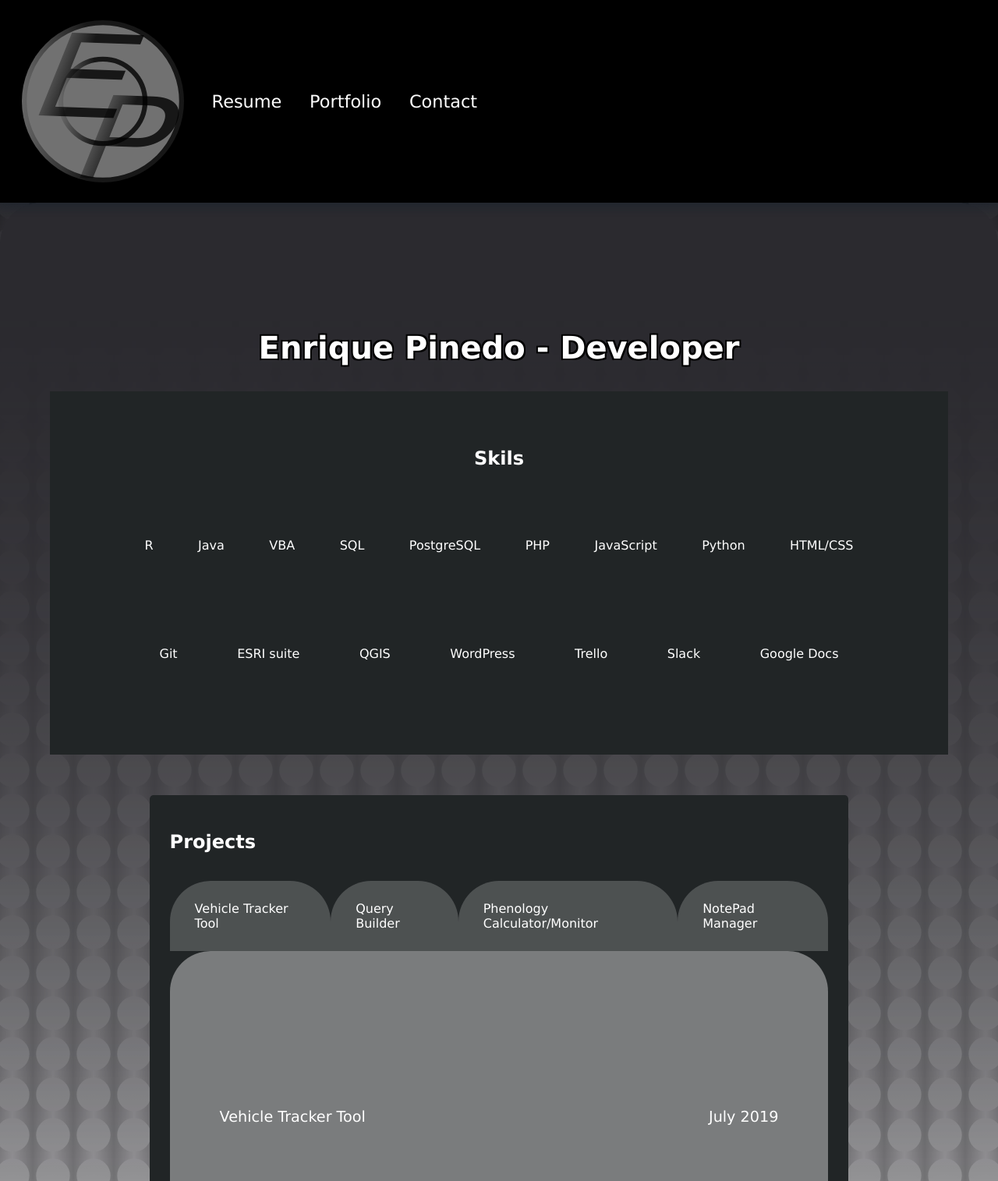
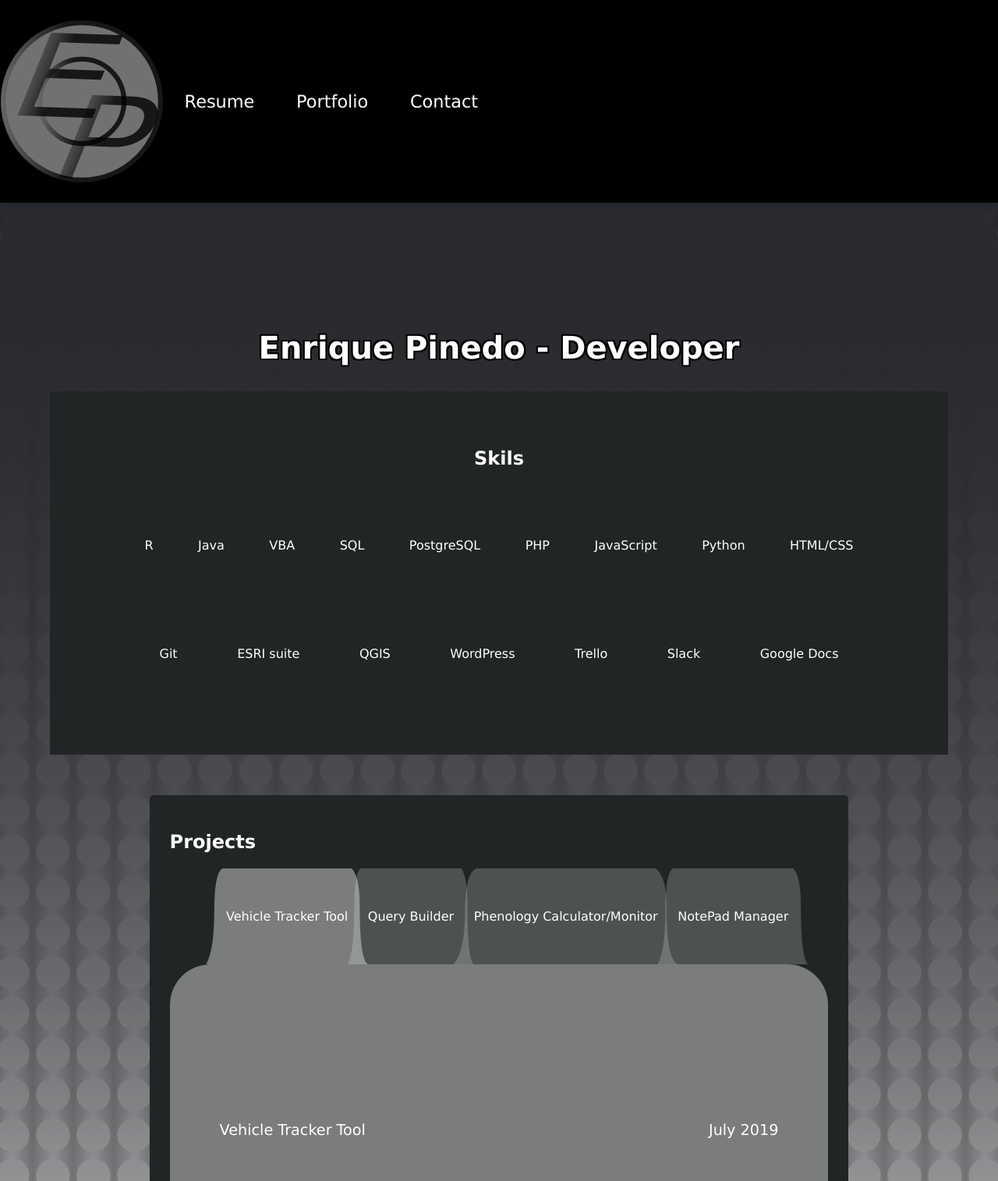
Before and after one commit to enrjon/enrjon.git.io, a PHP site: page /resume.html in a window 1280 px wide. Shown: the top 1515 px of the page at 78% size. Run offline with PHP 8.4, Linux system fonts and the light colour scheme.

Commit message:
folder tab svg added; mobile spacing update

```diff
--- a/css/resume.css
+++ b/css/resume.css
@@ -14,7 +14,6 @@ section.content {
     color: rgb(255, 255, 255);
     padding: 5vh 5vw;
 }
-
 section a {
     color: rgb(255, 255, 255);
 }
@@ -41,13 +40,18 @@ h2 {
 .projTabs, .projTabs > li {
     margin-block-end: 0;
     padding: 0;
+    margin-left: -2vw;
 }
-.projTabs > li > a{
-    padding: 1vh 2.5vw;
-    border-bottom-left-radius: 0;
-    border-bottom-right-radius: 0;
+.projTabs > li > a {
+    padding: 2vh 2vw;
+    border-radius: 0;
+
+    clip-path: url("#tab");
+}
+.projTabs > li > a:not(.active) {
     background: rgba(255, 255, 255, 0.2);
 }
+
 .g1 {
     font-size: larger;
 }
@@ -66,9 +70,6 @@ h2 {
     width:100%;
     padding: 16vh 15vw 8vh 15vw;
     clip-path: url("#wave");
-}
-.job > ul {
-    list-style:georgian;
 }
 li {
     padding: 2vh 0vw;
@@ -94,6 +95,10 @@ li {
     padding: 2vh 5vw;
     border-radius: 0px 0px 0px 0px;
 }
+
+.folder > ul {
+    margin: 0 2vw 0 2vw;
+}
 .overlist ul {
     justify-content: space-evenly;
     display: flex;
@@ -101,3 +106,7 @@ li {
 }
 .overlist li {
 }
+
+.lang, .edu {
+    text-align: center;
+}
--- a/css/style.css
+++ b/css/style.css
@@ -5,7 +5,7 @@
 }
 .foreg {
 	background: #000000;
-	color: #3a69ea;
+	color: rgba(255, 255, 255, 0.55);
 }
 .backg {
 	background: rgba(43, 42, 47, 1);
@@ -28,9 +28,9 @@ body {
 	height: 100%;
 }
 nav {
-	height: 10vh;
+	overflow: hidden;
 	width: 100%;
-	padding:0px;
+	height:10vh;
 	box-shadow: 0 4px 10px 4px rgba(19, 35, 47, 0.3);
 	z-index: 1;
 }
@@ -38,10 +38,8 @@ nav {
 .nav-left {
     width: 50%;
     justify-content: space-around;
-    padding: 10px;
 	display: inline-flex;
 	margin: 0px;
-	float: left;
 }
 .nav-tab {
 	font-size: 1.75vw;
@@ -82,7 +80,7 @@ input {
 }
 input:focus {
 	outline: 1px;
-	border-color: #3a69ea;
+	border-color: #ffed00;
 }
 .forgot {
 	float: right;
@@ -109,17 +107,23 @@ nav ul {
     align-content:center;
 	margin: 0;
 }
+.nav-left > li {
+	padding: 0;
+}
 li {
     display: flex;
     align-items:center;
     align-content:center;
 }
 a {
+	height: 100%;
 	text-decoration: none;
 	color: #fff;
+	padding: 2vh 1vh;
 }
 a:hover {
 	color: rgb(106, 106, 106);
+	background: rgba(255, 255, 255, 0.75);
 }
 p {
 	margin: 0;
@@ -183,3 +187,11 @@ p {
 	opacity: 1;
 	z-index: -1;
 }
+
+footer {
+	position: fixed;
+	margin-top: 5vh;
+	width: 100%;
+    bottom: 0;
+	padding: 1vh;
+}
--- a/css/style_mob.css
+++ b/css/style_mob.css
@@ -44,8 +44,9 @@
 		-webkit-clip-path: circle(45px at 50% 60%);
 		transition: all 300ms ease-in;
     }
-    .nav-tab a {
-        font-size: 0pt;
+    .nav-tab a,  .nav-tab {
+		font-size: 0;
+        height: 0;
     }
     .nav-left.open {
         height: 100vh;
@@ -57,4 +58,13 @@
         font-size: 20pt;
     }
 
+	div.proj {
+		margin-left: 0;
+		margin-right: 0;
+	}
+
+	.folder ul {
+		display: block;
+	}
+
 }
--- a/js/resume.js
+++ b/js/resume.js
@@ -6,10 +6,9 @@ const np = document.querySelectorAll('.folder ul a')[3];
 
 var showToggle = function(event){
     for(i of projTabs){
-
-        i.classList.remove('active');
         var hide = document.getElementById(i.text);
         hide.classList.remove('active');
+        i.classList.remove('active');
     }
 }
 ss.addEventListener("click", () => {
--- a/resume.html
+++ b/resume.html
@@ -37,6 +37,18 @@
                           A 0.8,0.5,1,1,1,1,1
                           L 0,1" />
               </clipPath>
+              <clipPath id="tab" clipPathUnits="objectBoundingBox">
+                <path d="M 0,1
+                         L 1,1
+
+                         Q 0.95,0.95 0.95,0.4
+                         T 0.8,0
+
+                         L 0.1,0
+
+                         Q 0.05,0.05 0.05,0.45
+                         T 0,1" />
+              </clipPath>
             </svg>
         </section>
         <section class="content">
@@ -69,7 +81,7 @@
                 <h2>Projects</h2>
                 <div class="folder">
                     <ul class="projTabs">
-                        <li class="tab"><a href="#">Vehicle Tracker Tool</a></li>
+                        <li class="tab"><a href="#" class="active">Vehicle Tracker Tool</a></li>
                         <li class="tab"><a href = "#">Query Builder</a></li>
                         <li class="tab"><a href = "#">Phenology Calculator/Monitor</a></li>
                         <li class="tab"><a href = "#">NotePad Manager</a></li>
@@ -168,7 +180,7 @@
 
 
 
-            <div class="lang">
+            <div class="lang specg">
                 <h2>Languages</h2>
                 <ul class="">
                     <li>Spanish</li><li> French</li>
@@ -176,7 +188,7 @@
             </div>
 
 
-            <div class="edu">
+            <div class="edu specg">
                 <h2>Education</h2>
                 <h2>University of Florida</h2>
                 <p>Jan 2013 – May 2016</p>
```
Also changed, not shown: index.html (+7 -2 lines).
